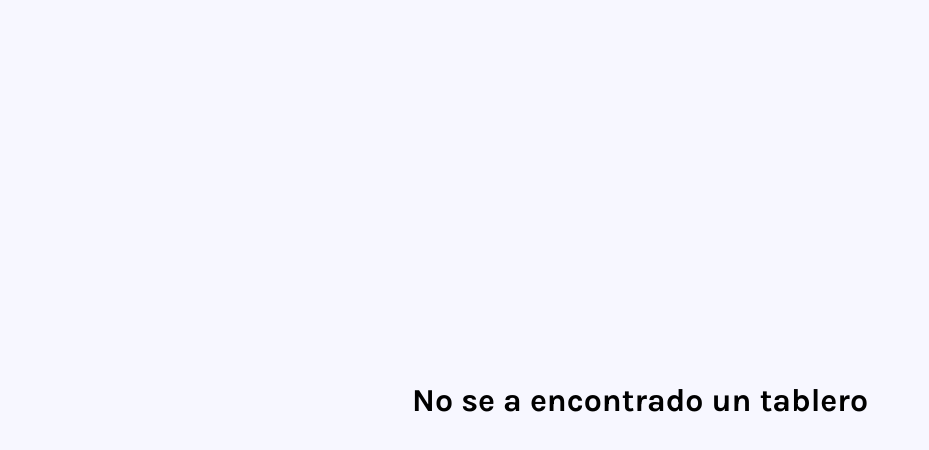
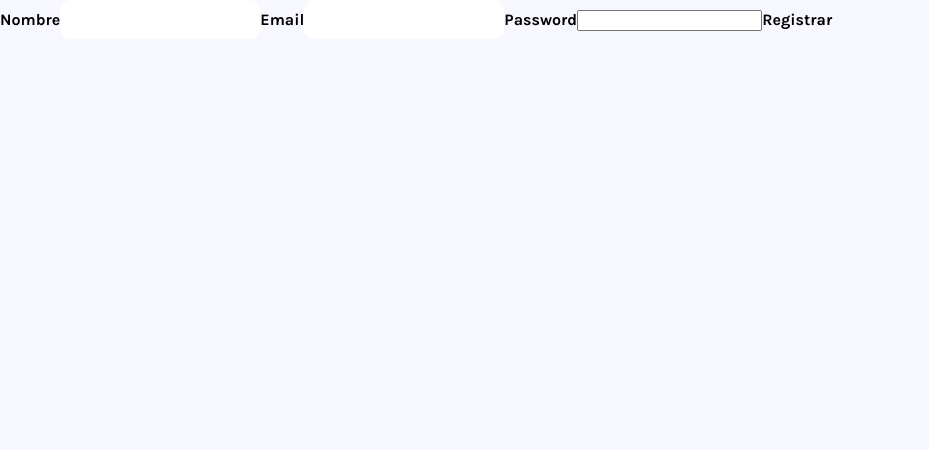
Before and after one commit to is2group7/Karsevid, a React app in the folder FrontEnd/: page /registro in a window 1280 px wide. Shown: the top 450 px of the page, without its empty margins (0-929 px from the left). Built offline with nearby package versions, Linux system fonts and the light colour scheme.

Commit message:
LandingPage y Register Page
Creacion de login page y el registro, rutas colocadas correctamente

```diff
--- a/FrontEnd/src/App.tsx
+++ b/FrontEnd/src/App.tsx
@@ -6,29 +6,31 @@ import { useTypedSelector } from "./hooks/useTypedSelector";
 import { getState, setState } from "./utils/guardadoLocal";
 import "./styles/App.scss";
 
+
 const App: FC = () => {
 	const { tableros } = useTypedSelector((state) => state.tablero);
 	const { tarjetas } = useTypedSelector((state) => state.tarjeta);
 	const { tareas } = useTypedSelector((state) => state.tarea);
-	const { setTablero, setTarjeta, setTarea } = useActions();
+	const { usuarios } = useTypedSelector((state) => state.usuario);
+	const { setTablero, setTarjeta, setTarea, setUsuario } = useActions();
 
 	useEffect(() => {
 		const localStorageCollection = getState();
 
 		if (localStorageCollection) {
-			const { tableros, tarjetas, tareas } = localStorageCollection;
-
+			const { tableros, tarjetas, tareas, usuarios } = localStorageCollection;
 			setTablero(tableros);
 			setTarjeta(tarjetas);
 			setTarea(tareas);
+			setUsuario(usuarios);
 		}
 
 		// eslint-disable-next-line react-hooks/exhaustive-deps
 	}, []);
 
 	useEffect(() => {
-		setState({ tableros, tarjetas, tareas });
-	}, [tableros, tarjetas, tareas]);
+		setState({ tableros, tarjetas, tareas, usuarios });
+	}, [tableros, tarjetas, tareas, usuarios]);
 
 	return (
 		<div className="app">
--- a/FrontEnd/src/Componentes/Tablero/Tablero.tsx
+++ b/FrontEnd/src/Componentes/Tablero/Tablero.tsx
@@ -44,7 +44,7 @@ const Tablero: FC<TableroProps> = ({ id, tablero_nombre }) => {
 				</BotonPrincipal>
 				<NavLink
 					className={cl.tablero__link}
-					to={`/${id}`}
+					to={`/tablero/${id}`}
 					onClick={() => submitFormCancel()}
 				>
 					<h2 className={cl.tablero__title}>{tablero_nombre}</h2>
--- a/FrontEnd/src/Componentes/TableroForm/TableroForm.tsx
+++ b/FrontEnd/src/Componentes/TableroForm/TableroForm.tsx
@@ -3,6 +3,7 @@ import { VscChromeClose } from "react-icons/vsc";
 import { useActions } from "../../hooks/useActions";
 import { useTypedSelector } from "../../hooks/useTypedSelector";
 import { validate } from "../../utils/validacion";
+
 import BotonPrincipal from "../InterfazGrafica/boton/BotonPrincipal/BotonPrincipal";
 import MyInput from "../InterfazGrafica/input/MyInput";
 import MyLabel from "../InterfazGrafica/label/MyLabel";
--- a/FrontEnd/src/Paginas/TableroActual/TableroActual.tsx
+++ b/FrontEnd/src/Paginas/TableroActual/TableroActual.tsx
@@ -32,7 +32,7 @@ const TableroActual: FunctionComponent = () => {
 		<div className={cl.container}>
 			<div className={cl.TableroActual}>
 				<div className={cl.TableroActual__columna}>
-					<ReturnButton url="/" onClick={() => submitFormCancel()}>
+					<ReturnButton url="/tablero" onClick={() => submitFormCancel()}>
 						{tableroActual.nombre_tablero}
 					</ReturnButton>
 				</div>
--- /dev/null
+++ b/FrontEnd/src/paginas/Login/LandPage.tsx
@@ -0,0 +1,50 @@
+import React, { useState, useEffect } from 'react';
+import { useActions } from '../../hooks/useActions';
+import { useTypedSelector } from '../../hooks/useTypedSelector';
+import { useHistory } from 'react-router-dom';
+import BotonPrincipal from '../../componentes/InterfazGrafica/boton/BotonPrincipal/BotonPrincipal';
+import MyInput from '../../componentes/InterfazGrafica/input/MyInput';
+import MyLabel from '../../componentes/InterfazGrafica//label/MyLabel';
+import MyPointer from '../../componentes/InterfazGrafica/pointer/MyPointer';
+
+const PaginaPrincipal: React.FC = () => {
+  const [email, setEmail] = useState('');
+  const [password, setPassword] = useState('');
+  const [isError, setIsError] = useState(false);
+  const { loginUsuario } = useActions();
+  const currentUser = useTypedSelector((state) => state.usuario.currentUser);
+  const history = useHistory();
+
+  const handleSubmit = (e: React.FormEvent) => {
+    e.preventDefault();
+    if (email && password) {
+      loginUsuario({ email, password });
+      setIsError(false);
+    } else {
+      setIsError(true);
+    }
+  };
+
+  useEffect(() => {
+    if (currentUser) {
+      history.push('/tablero');
+    }
+  }, [currentUser, history]);
+
+  return (
+    <form onSubmit={handleSubmit}>
+      <MyLabel id="email">Email</MyLabel>
+      <MyInput id="email" value={email} onChange={setEmail} />
+      <MyLabel id="password">Password</MyLabel>
+      <input
+        id="password"
+        type="password"
+        value={password}
+        onChange={(e) => setPassword(e.target.value)} />
+      <MyPointer isError={isError}>Todos los campos son obligatorios</MyPointer>
+      <BotonPrincipal type="submit">Login</BotonPrincipal>
+    </form>
+  );
+};
+
+export default PaginaPrincipal;
--- /dev/null
+++ b/FrontEnd/src/paginas/Registro/Register.tsx
@@ -0,0 +1,57 @@
+import React, { useState } from 'react';
+import { useActions } from '../../hooks/useActions';
+import { useTypedSelector } from '../../hooks/useTypedSelector';
+import BotonPrincipal from '../../componentes/InterfazGrafica/boton/BotonPrincipal/BotonPrincipal';
+import MyInput from '../../componentes/InterfazGrafica/input/MyInput';
+import MyLabel from '../../componentes/InterfazGrafica/label/MyLabel';
+import MyPointer from '../../componentes/InterfazGrafica/pointer/MyPointer';
+
+const Register: React.FC = () => {
+  const { inputValue, isOpen, isError } = useTypedSelector(
+    (state) => state.form
+  );
+  const {
+    submitFormCancel,
+    submitFormSuccess,
+    openForm,
+    setInputValue,
+    submitFormError,
+    addUsuario,
+  } = useActions();
+
+  const [email, setEmail] = useState('');
+  const [password, setPassword] = useState('');
+
+  const handleSubmit = (e: React.FormEvent) => {
+    e.preventDefault();
+    if (inputValue && email && password) {
+      const usuarioID = Date.now().toString();
+      addUsuario({ id: usuarioID, nombre: inputValue, email, password });
+      submitFormSuccess();
+      setEmail('');
+      setPassword('');
+    } else {
+      submitFormError();
+    }
+  };
+
+  return (
+    <form onSubmit={handleSubmit}>
+      <MyLabel id="nombre">Nombre</MyLabel>
+      <MyInput id="nombre" value={inputValue} onChange={setInputValue} />
+      <MyLabel id="email">Email</MyLabel>
+      <MyInput id="email" value={email} onChange={setEmail} />
+      <MyLabel id="password">Password</MyLabel>
+      <input
+        id="password"
+        type="password"
+        value={password}
+        onChange={(e) => setPassword(e.target.value)}
+      />
+      <MyPointer isError={isError}>Todos los campos son obligatorios</MyPointer>
+      <BotonPrincipal type="submit">Registrar</BotonPrincipal>
+    </form>
+  );
+};
+
+export default Register;
--- a/FrontEnd/src/store/action-creators/index.ts
+++ b/FrontEnd/src/store/action-creators/index.ts
@@ -2,10 +2,14 @@ import * as TableroActionCreators from "./tablero";
 import * as FormActionCreators from "./form";
 import * as TarjetaActionCreators from "./tarjeta";
 import * as TareaActionCreators from "./tarea";
+import * as EspacioActionCreators from "./espacio";
+import * as UsuarioActionCreators from "./usuario";
 
 export default {
 	...TableroActionCreators,
 	...FormActionCreators,
 	...TarjetaActionCreators,
 	...TareaActionCreators,
+	...EspacioActionCreators,
+	...UsuarioActionCreators,
 };
--- a/FrontEnd/src/utils/guardadoLocal.ts
+++ b/FrontEnd/src/utils/guardadoLocal.ts
@@ -1,6 +1,7 @@
 import { IntefazTablero } from "../types/tablero";
 import { InterfazTarea } from "../types/tarea";
 import { InterfazTarjeta } from "../types/tarjeta";
+import { InterfazUsuario } from "../types/usuario";
 
 // Modifica la URL de la API según corresponda
 const API_URL = 'https://192.168.100.155:8000/api/tableros/listar?cod_espacio=5';
@@ -48,16 +49,19 @@ export const setState = ({
 	tableros,
 	tarjetas,
 	tareas,
+	usuarios,
 }: {
 	tableros: { [tableroID: string]: IntefazTablero };
 	tarjetas: { [tarjetaID: string]: InterfazTarjeta };
 	tareas: { [tareaID: string]: InterfazTarea };
+	usuarios: {[usuarioID: string]: InterfazUsuario}
 }) => {
 	try {
 		const localStorageCollection = {
             tableros,
             tarjetas,
             tareas,
+			usuarios,
 		};
 		localStorage.setItem(
 			"boardsCollection",
```
Also changed, not shown: FrontEnd/src/Rutas/index.ts (+6 -2 lines), FrontEnd/src/componentes/Espacio/Espacio.tsx (added, +43 -0 lines), FrontEnd/src/componentes/EspacioForm/EspacioForm.tsx (added, +34 -0 lines), FrontEnd/src/componentes/EspacioList/EspacioList.tsx (added, +25 -0 lines).
